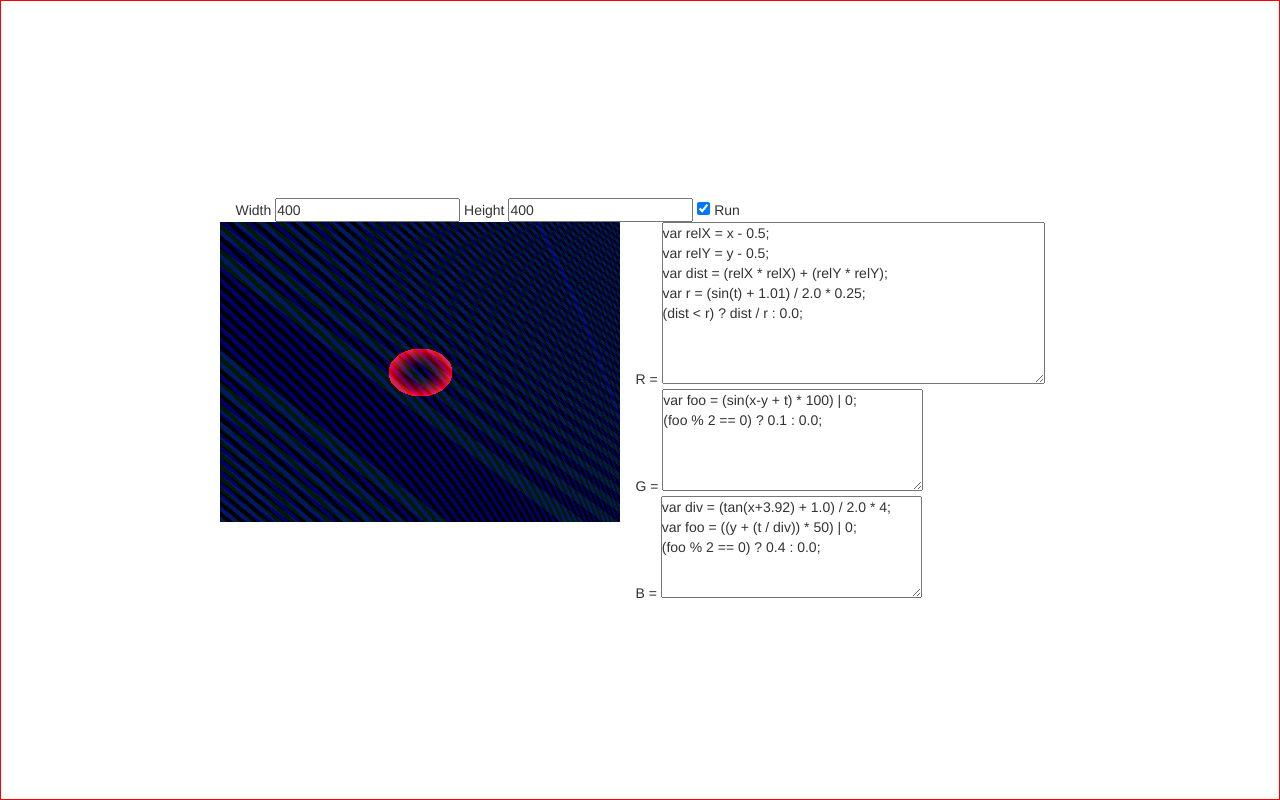
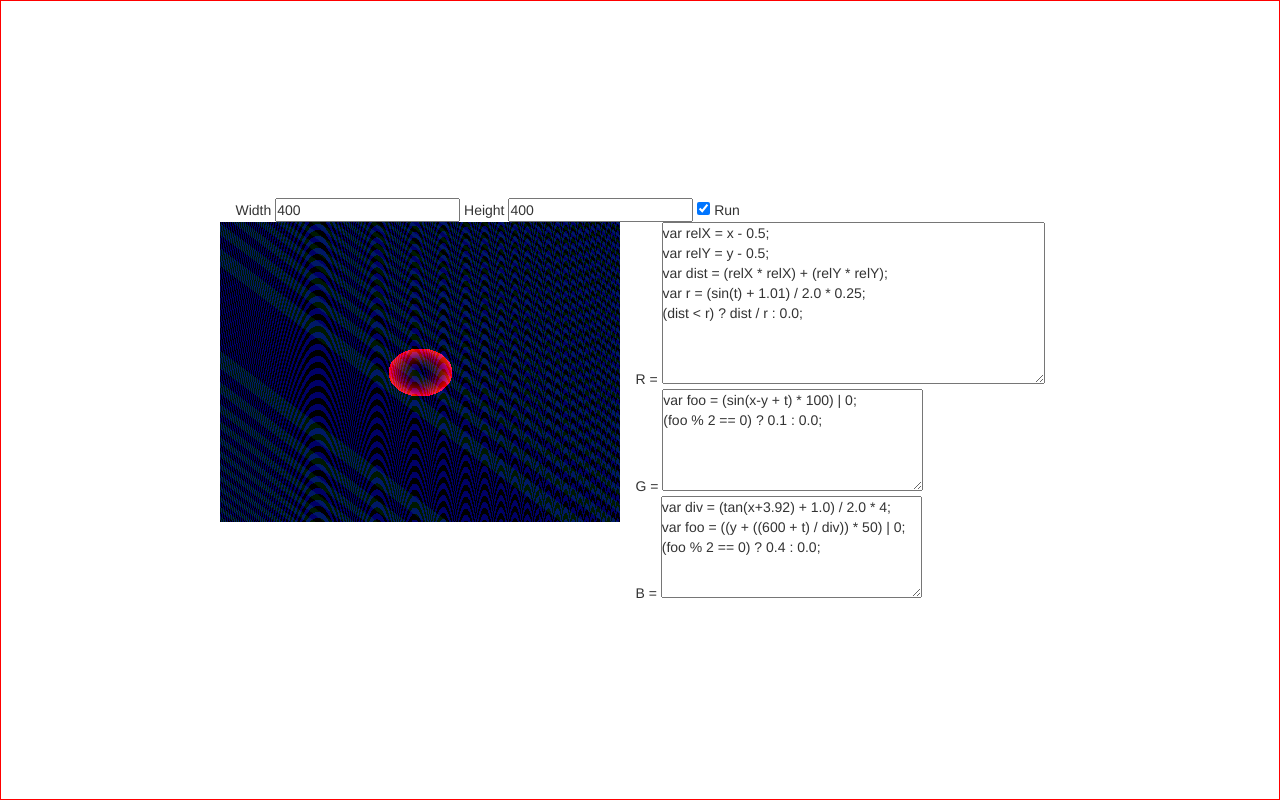
Before and after one commit to Lisoph/RasterPlotter, a plain HTML site: page index.html in a window 1280 px wide. Drawn offline with Linux system fonts and the light colour scheme; animation ran at ten frames a second.

Commit message:
Added time offset to b expression

```diff
--- a/index.html
+++ b/index.html
@@ -36,7 +36,7 @@ var foo = (sin(x-y + t) * 100) | 0;
         <div>
           B = <textarea id="in-b-expr" cols="30" rows="5">
 var div = (tan(x+3.92) + 1.0) / 2.0 * 4;
-var foo = ((y + (t / div)) * 50) | 0;
+var foo = ((y + ((600 + t) / div)) * 50) | 0;
 (foo % 2 == 0) ? 0.4 : 0.0;</textarea>
         </div>
       </div>
```
